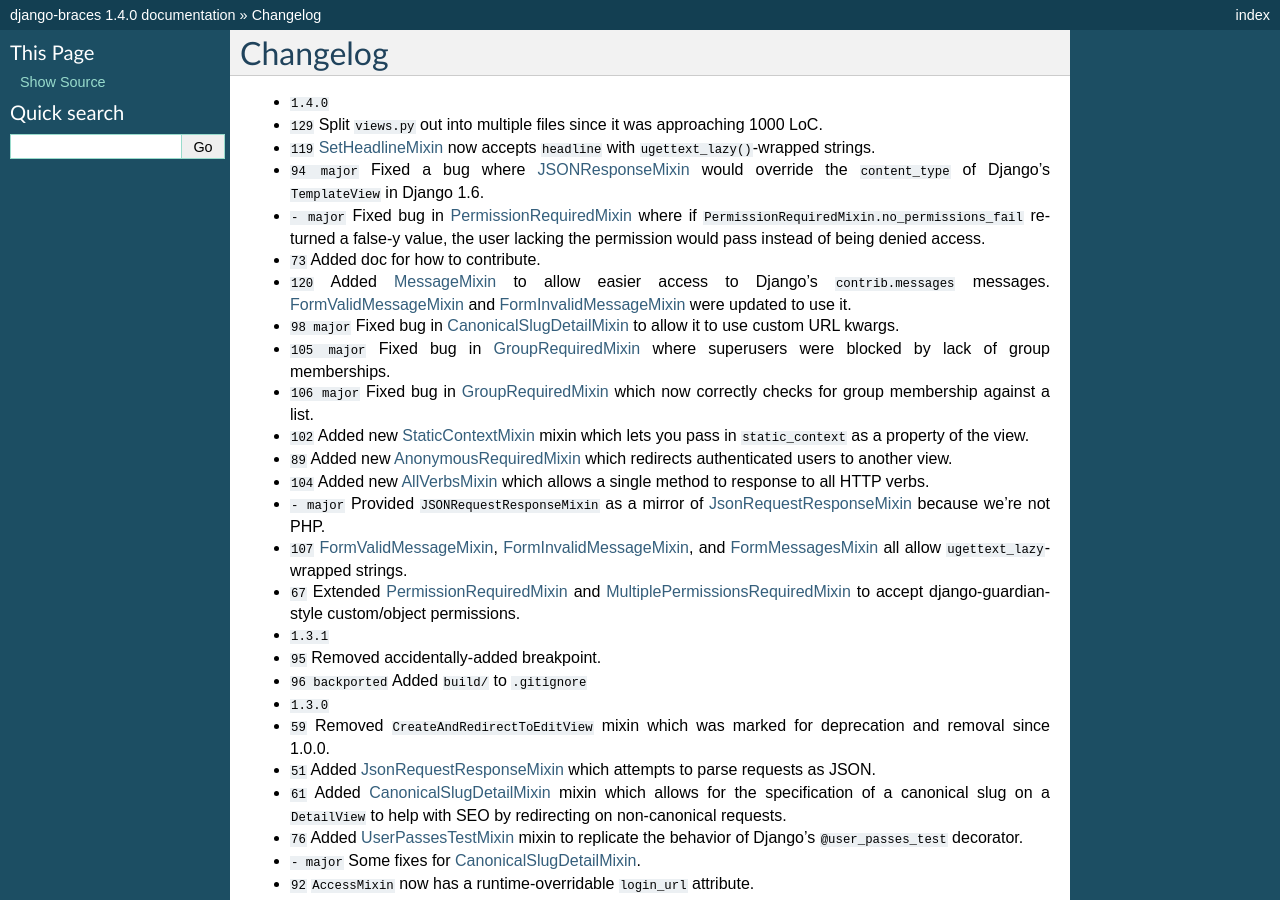
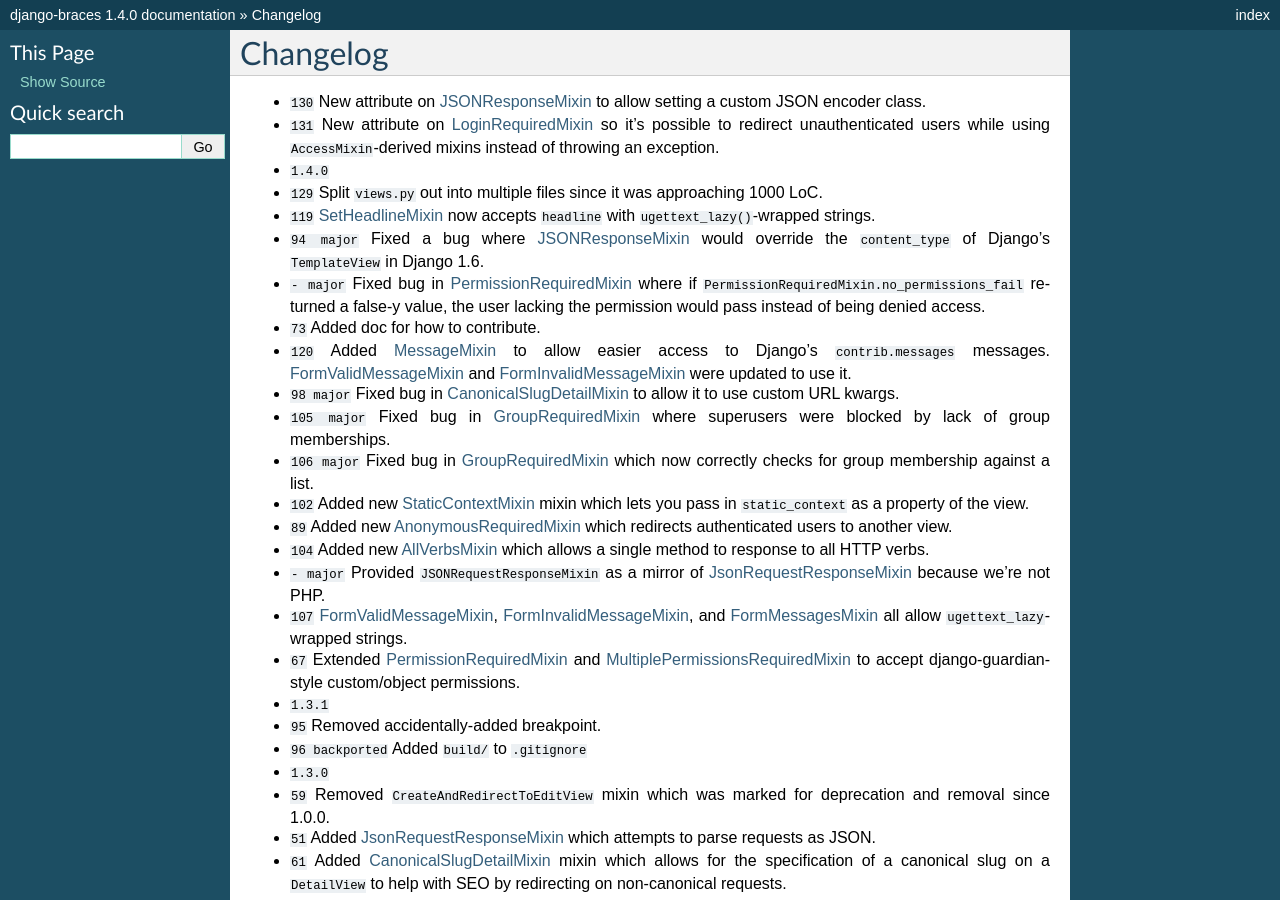
Before and after one commit to brack3t/django-braces, a Sphinx documentation site: the page built from docs/changelog.rst, in a window 1280 px wide and 900 px high. Built offline with Sphinx 7.4.7, drawn with Linux system fonts in a browser that asks for light colours; cross-references to code outside the pages are shown as plain code.

Commit message:
changelog entries for two PRs

```diff
--- a/docs/changelog.rst
+++ b/docs/changelog.rst
@@ -4,7 +4,9 @@
 Changelog
 =========
 
-
+* :bug:`130` New attribute on :ref:`JSONResponseMixin` to allow setting a custom JSON encoder class.
+* :bug:`131` New attribute on :ref:`LoginRequiredMixin` so it's possible to redirect unauthenticated users while
+  using ``AccessMixin``-derived mixins instead of throwing an exception.
 * :release:`1.4.0 <2014-03-04>`
 * :support:`129` Split ``views.py`` out into multiple files since it was approaching 1000 LoC.
 * :feature:`119` :ref:`SetHeadlineMixin` now accepts ``headline`` with ``ugettext_lazy()``-wrapped strings.
```
